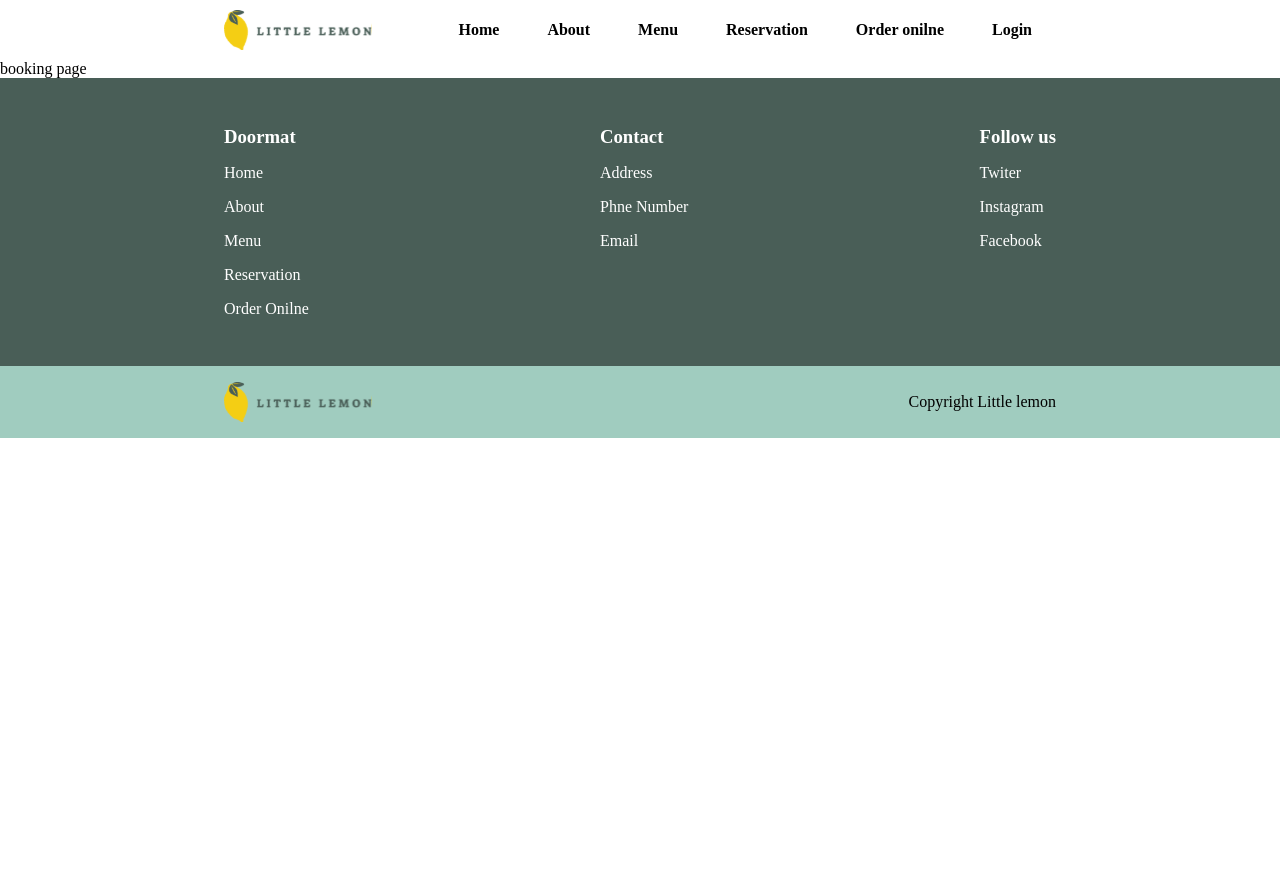
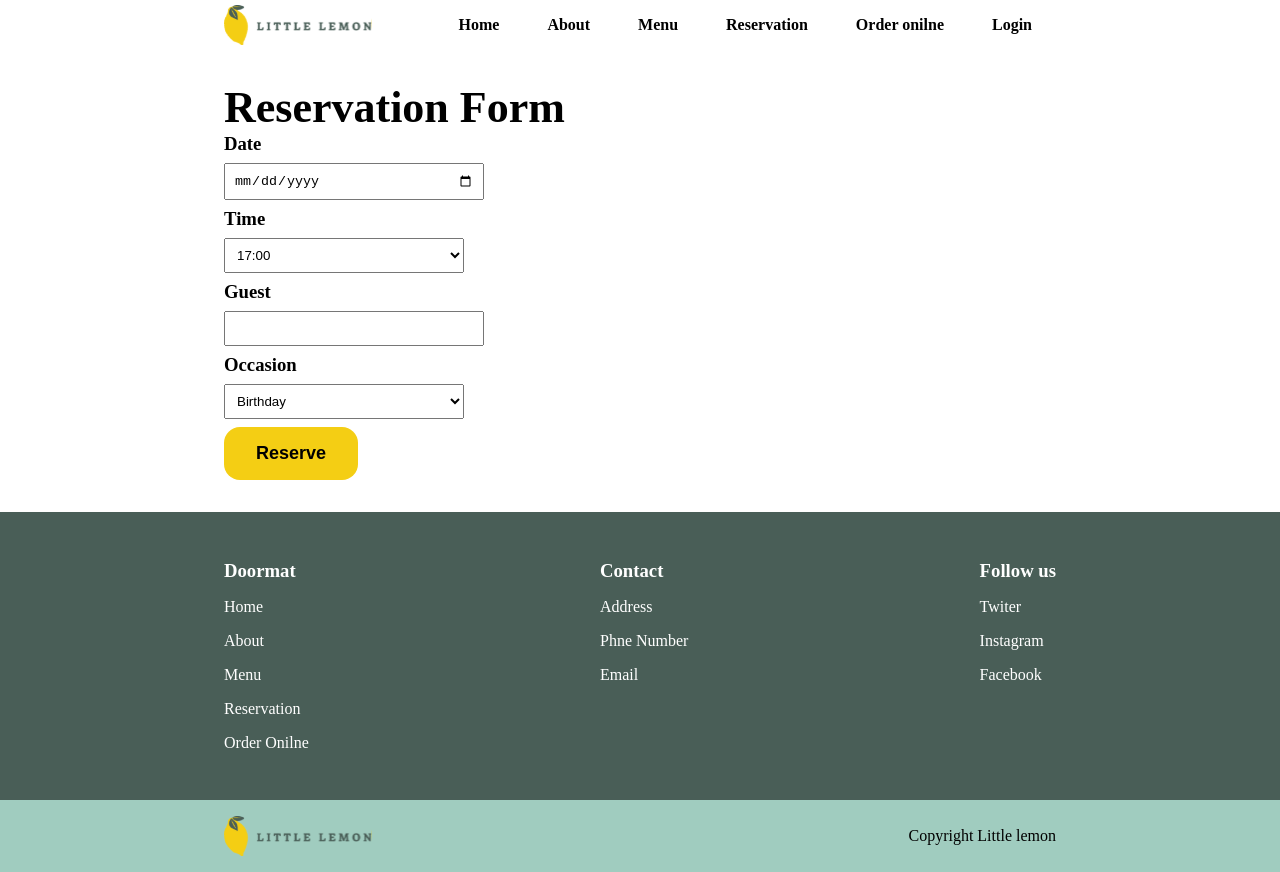
Before and after one commit to sutharamit344/little_lemon, a React (Create React App) app: page /booking in a window 1280 px wide. Before the commit the page ends 800 px from the top, so only its background shows below. Built offline with nearby package versions, Linux system fonts and the light colour scheme.

Commit message:
booking form desin

```diff
--- /dev/null
+++ b/src/component/booking.css
@@ -0,0 +1,20 @@
+
+.container{
+    width: 65%;
+    margin: auto;
+  }
+
+  .content{
+    margin: 2rem auto;
+  }
+
+  .form{
+    width: 30vmin;
+  }
+
+  .form-control{
+    margin: 0;
+    width: 100%;
+    padding: 0.5rem;
+    margin: 0.5rem 0;
+  }
--- a/src/component/booking.js
+++ b/src/component/booking.js
@@ -1,9 +1,43 @@
-
+import "./booking.css"
 
 export default function Bookingpage(){
     return(
-        <div>
-        booking page
+        <section>
+            <div className="container content">
+        <header>
+            <h2>Reservation Form</h2>
+        </header>
+        <form className="form" >
+            <label htmlFor="res_date" >
+                <h3>Date</h3>
+            </label>
+            <input type="date" id="res_date" className="form-control"/>
+            <label htmlFor="res_time">
+                <h3>Time</h3>
+            </label>
+                <select id="res_time" className="form-control">
+                    <option>17:00</option>
+                    <option>18:00</option>
+                    <option>19:00</option>
+                    <option>20:00</option>
+                    <option>21:00</option>
+                </select>
+            <label htmlFor="res_guest">
+                <h3>Guest</h3>
+            </label>
+            <input type="number" id="res_guest" className="form-control"/>
+            <label htmlFor="Res_occasion">
+                <h3>Occasion</h3>
+            </label>
+                <select id="res_occasion" className="form-control">
+                    <option>Birthday</option>
+                    <option>Anniversary</option>
+                    <option>Angegement</option>
+                </select>
+                <br></br>
+                <input type="submit" id="res_submit" value="Reserve" className="btn btn-secondary"/>
+        </form>
         </div>
+        </section>
     )
 }
--- a/src/component/main.js
+++ b/src/component/main.js
@@ -1,4 +1,4 @@
-import "./main.css"
+
 import Homapage from "./homepage";
 import Bookingpage from "./booking";
 import { Route,Routes } from "react-router-dom";
--- a/src/component/nav.css
+++ b/src/component/nav.css
@@ -19,7 +19,3 @@
     background-color: #495E57;
     color: white;
 }
-
-header{
-    padding: 5px;
-}
--- a/src/component/nav.js
+++ b/src/component/nav.js
@@ -5,12 +5,12 @@ function Nav(){
     return(
         <nav>
             <ul id="nav-items">
-                <li className="nav-link"><Link to="/">Home</Link></li>
-                <li className="nav-link"><Link to="/">About</Link></li>
-                <li className="nav-link"><Link to="/">Menu</Link></li>
-                <li className="nav-link"><Link to="/booking">Reservation</Link></li>
-                <li className="nav-link"><Link to="/">Order onilne</Link></li>
-                <li className="nav-link"><Link to="">Login</Link></li>
+                <li className="nav-link nav_home"><Link to="/">Home</Link></li>
+                <li className="nav-link nav_about"><Link to="/">About</Link></li>
+                <li className="nav-link nav_menu"><Link to="/">Menu</Link></li>
+                <li className="nav-link nav_booking"><Link to="/booking">Reservation</Link></li>
+                <li className="nav-link nav_order"><Link to="/">Order onilne</Link></li>
+                <li className="nav-link nav_login"><Link to="">Login</Link></li>
             </ul>
         </nav>
     )
```
Also changed, not shown: src/component/main.css (line endings or trailing spaces).
